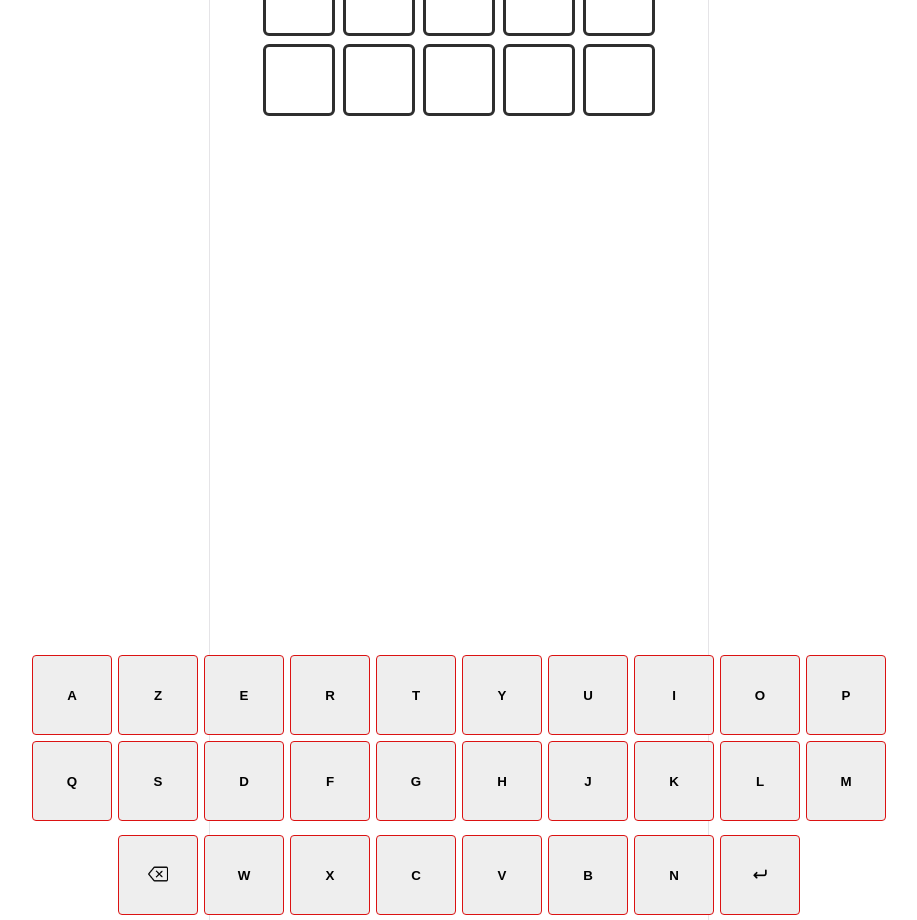
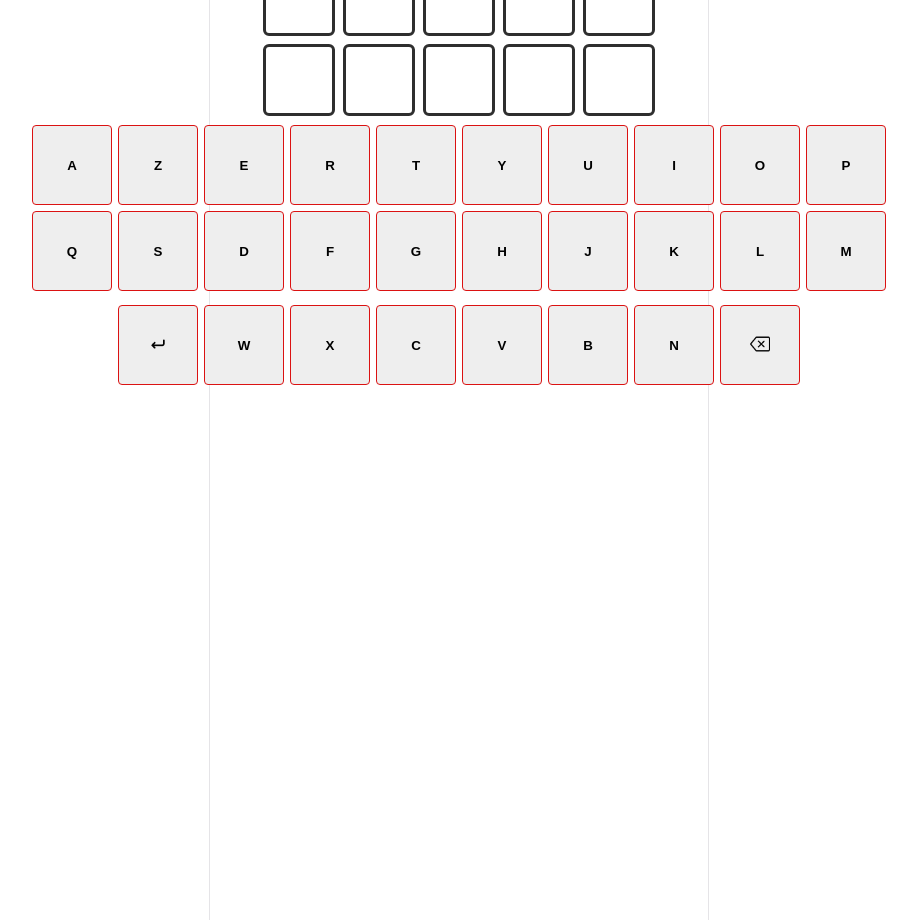
Before and after one commit to amaaune/tp-wordle-react, a React (Vite) app in the folder logia/: page / in a window 1280 px wide. Shown: the part 460-1380 px from the top of the page, without its empty margins (181-1098 px from the left). Built offline with nearby package versions, Linux system fonts and the light colour scheme.

Commit message:
[FIX] move keyboard

```diff
--- a/logia/src/Keyboard.tsx
+++ b/logia/src/Keyboard.tsx
@@ -9,7 +9,7 @@ export function Keyboard() {
     ];
 
     const lastRows = [
-        ["<-", "W", "X", "C", "V", "B", "N", "ENTER"]
+        ["ENTER", "W", "X", "C", "V", "B", "N","<-"]
     ];
 
     const icons: Record<string, string> = {
--- a/logia/src/keyboard.css
+++ b/logia/src/keyboard.css
@@ -14,7 +14,7 @@ button {
     display: flex;
     flex-direction: column;
 
-    justify-content: flex-end;
+
     align-items: center;
 }
 
```
